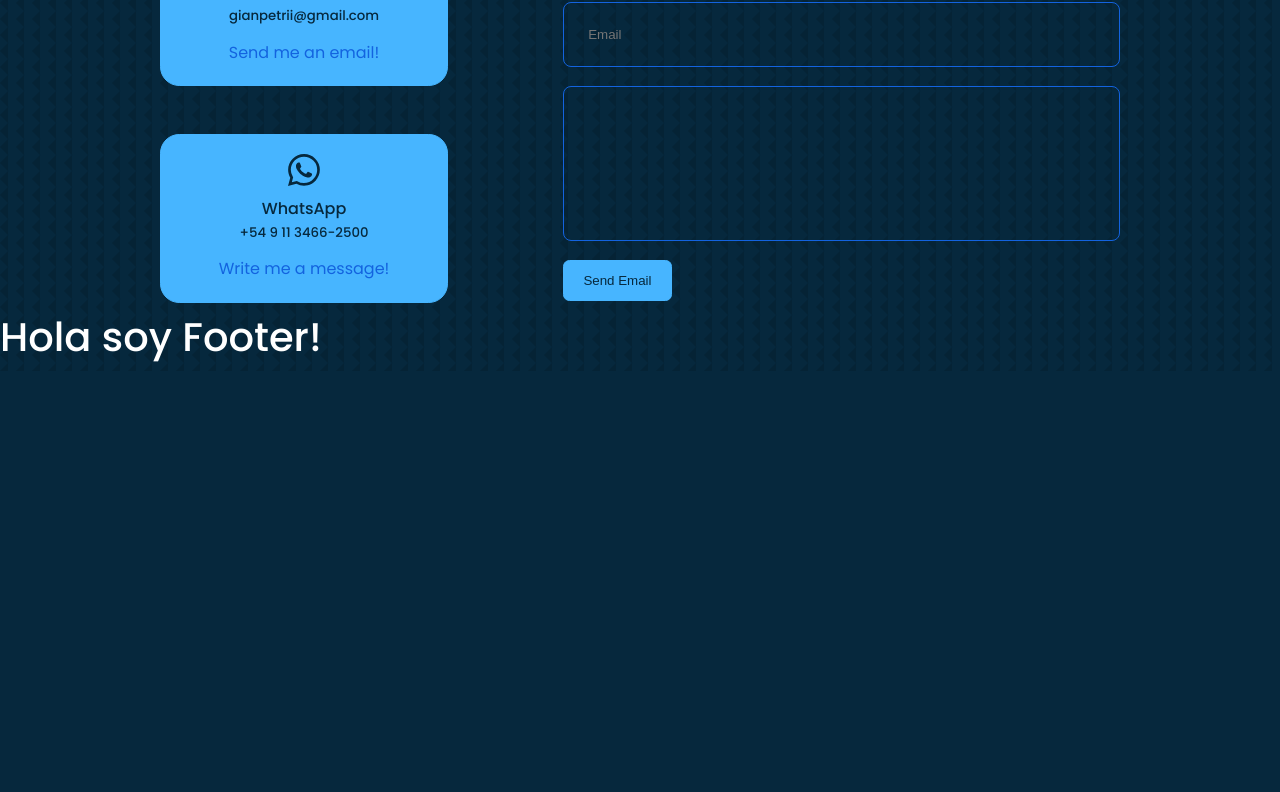
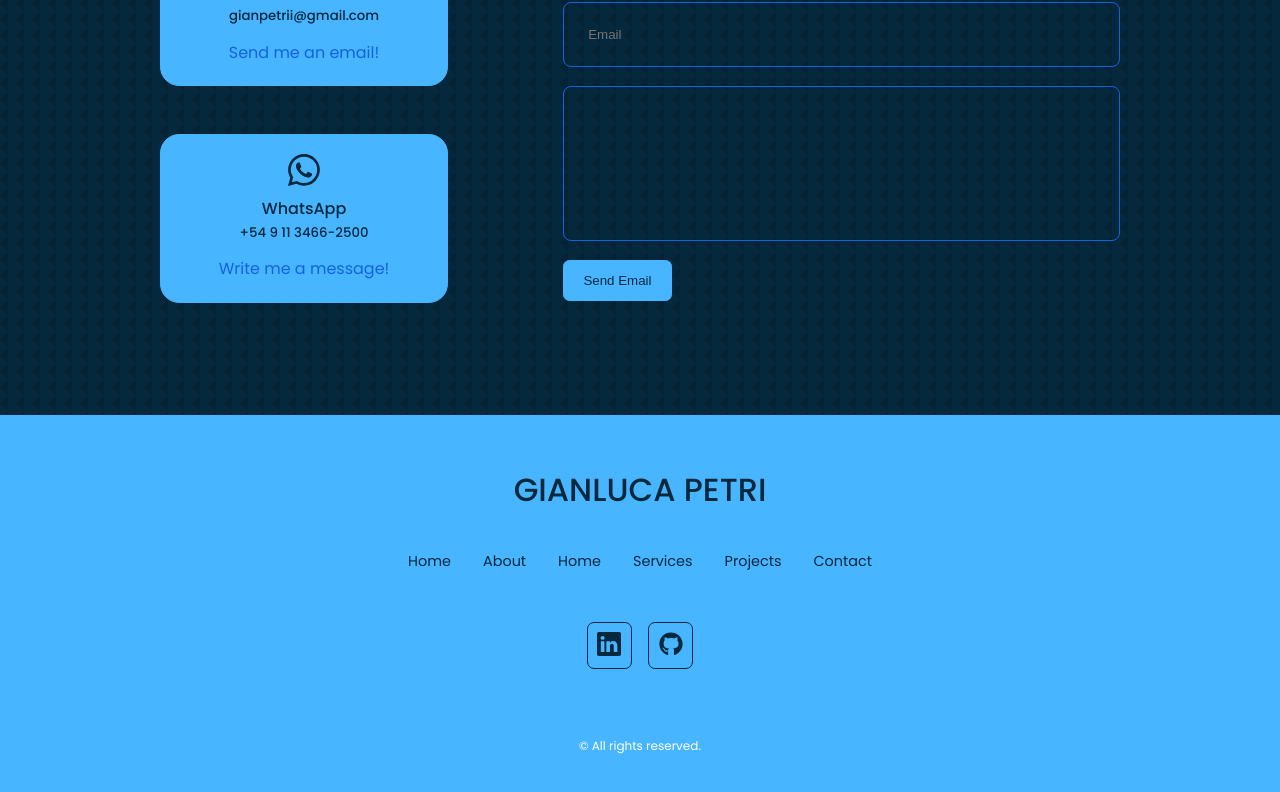
Before and after one commit to gianpetrii/portfolio, a React (Create React App) app: page / in a window 1280 px wide. Shown: the part 4901-5693 px from the top of the page. Before the commit the page ends 5272 px from the top, so only its background shows below. Built offline with nearby package versions, Linux system fonts and the light colour scheme.

Commit message:
footer section and css

```diff
--- a/src/sections/Footer/Footer.css
+++ b/src/sections/Footer/Footer.css
@@ -0,0 +1,71 @@
+/* ================== SECTION  ================== */
+footer {
+   background-color: var(--color-primary);
+   padding: 3rem 0;
+   text-align: center;
+   font-size: 0.9rem;
+   margin-top: 7rem;
+}
+
+.footer-logo {
+   font-size: 2rem;
+   font-weight: 500;
+   margin-bottom: 2rem;
+   display: inline-block;
+}
+
+
+
+
+
+/* ================== LINKS  ================== */
+.permalinks {
+   display: flex;
+   flex-wrap: wrap;
+   justify-content: center;
+   gap: 2rem;
+   margin: 0 auto 3rem;
+}
+
+footer a {
+   color: var(--color-bg);
+}
+
+.footer-icons {
+   display: flex;
+   justify-content: center;
+   gap: 1rem;
+   margin-bottom: 4rem;
+}
+
+.footer-icon {
+   color: var(--color-bg);
+   border: 1px solid var(--color-bg);
+   font-size: x-large;
+   align-self: center;
+   padding: 0.3rem 0.6rem 0rem 0.6rem;
+   border-radius: 7px;
+   transition: var(--transition);
+}
+.footer-icon:hover {
+   border-color: var(--color-white);
+}
+
+.footer-copyright {
+   margin-bottom: 60px;
+}
+
+
+
+
+
+
+/* ============== MEDIA QUERIES ============== */
+
+/*   (tablets)   */
+@media screen and (max-width: 1024px) {
+   .permalinks {
+      flex-direction: column;
+      gap: 1.5rem;
+   }
+}
--- a/src/sections/Footer/Footer.jsx
+++ b/src/sections/Footer/Footer.jsx
@@ -1,12 +1,67 @@
 // Estilos
 import './Footer.css';
 
+// dependencies
+import {BsLinkedin} from 'react-icons/bs';
+import {FaGithub} from 'react-icons/fa';
+import {FiDribbble} from 'react-icons/fi';
+
 function Footer() {
     return (
-        <>
-            <h1>Hola soy Footer!</h1>
-        </>
+        <footer>
+            <a href='#' className='footer-logo'>GIANLUCA PETRI</a>
+
+            <ul className='permalinks'>
+
+               {links.map(link =>
+                  <li key={link.id}>
+                     <a href={link.url}>{link.text}</a>
+                  </li>
+               )}
+            </ul>
+
+            <div className="footer-icons">
+               <a href="https://linkedin.com" target="_blank" className='footer-icon'><BsLinkedin /></a>
+               <a href="https://github.com" target="_blank" className='footer-icon'><FaGithub /></a>
+            </div>
+
+            <div className="footer-copyright">
+                  <small>&copy; All rights reserved.</small>
+            </div>
+
+        </footer>
     );
 }
 
 export default Footer;
+
+const links = [{
+      id: 1,
+      url: "#",
+      text: "Home"
+   }, {
+      id: 2,
+      url: "#about",
+      text: "About"
+   }, {
+      id: 3,
+      url: "#experience",
+      text: "Home"
+   }, {
+      id: 4,
+      url: "#services",
+      text: "Services"
+   }, {
+      id: 5,
+      url: "#portfolio",
+      text: "Projects"
+   }, /*{
+      id: 6,
+      url: "#testimonials",
+      text: "Testimonials"
+   }, */{
+      id: 7,
+      url: "#contact",
+      text: "Contact"
+   }
+];
--- a/src/sections/Nav/Nav.jsx
+++ b/src/sections/Nav/Nav.jsx
@@ -14,27 +14,6 @@ import { VscFolderLibrary } from 'react-icons/vsc';
 
 function Nav() {
    const [activeNav, setActiveNav] = useState("#");   // defino header como initialvalue
-
-   // listado de secciones
-   const sections = [{
-      path: "#",
-      icon: <AiOutlineHome />
-   }, {
-      path: "#about",
-      icon: <AiOutlineUser />
-   },{
-      path: "#experience",
-      icon: <BiBook />
-   },{
-      path: "#services",
-      icon: <MdMiscellaneousServices />
-   },{
-      path: "#portfolio",
-      icon: <VscFolderLibrary />
-   },{
-      path: "#contact",
-      icon: <BiMessageSquareDetail />
-   },]
 
    // manejo de clickeo de seccion activa
 
@@ -59,3 +38,24 @@ function Nav() {
 }
 
 export default Nav;
+
+   // listado de secciones
+   const sections = [{
+      path: "#",
+      icon: <AiOutlineHome />
+   }, {
+      path: "#about",
+      icon: <AiOutlineUser />
+   },{
+      path: "#experience",
+      icon: <BiBook />
+   },{
+      path: "#services",
+      icon: <MdMiscellaneousServices />
+   },{
+      path: "#portfolio",
+      icon: <VscFolderLibrary />
+   },{
+      path: "#contact",
+      icon: <BiMessageSquareDetail />
+   },]
```
